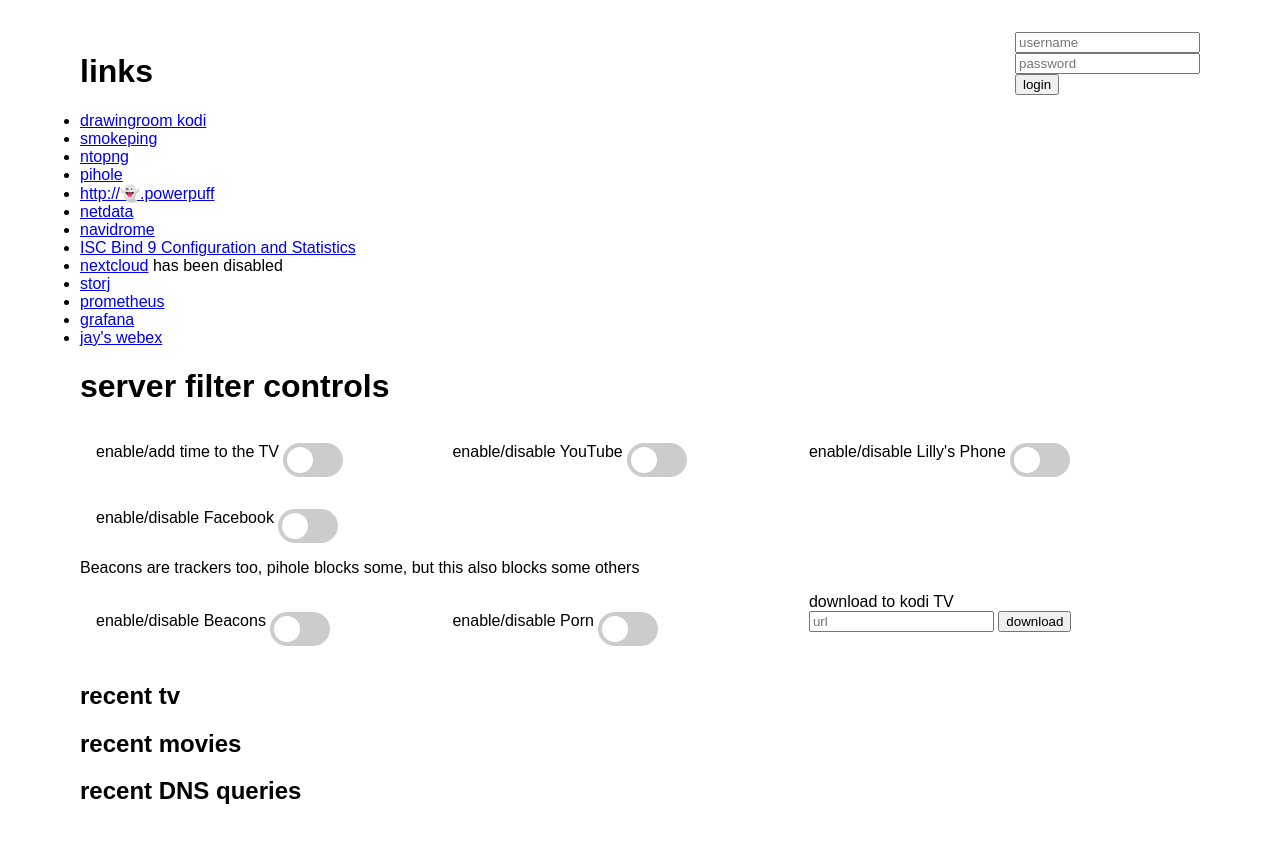
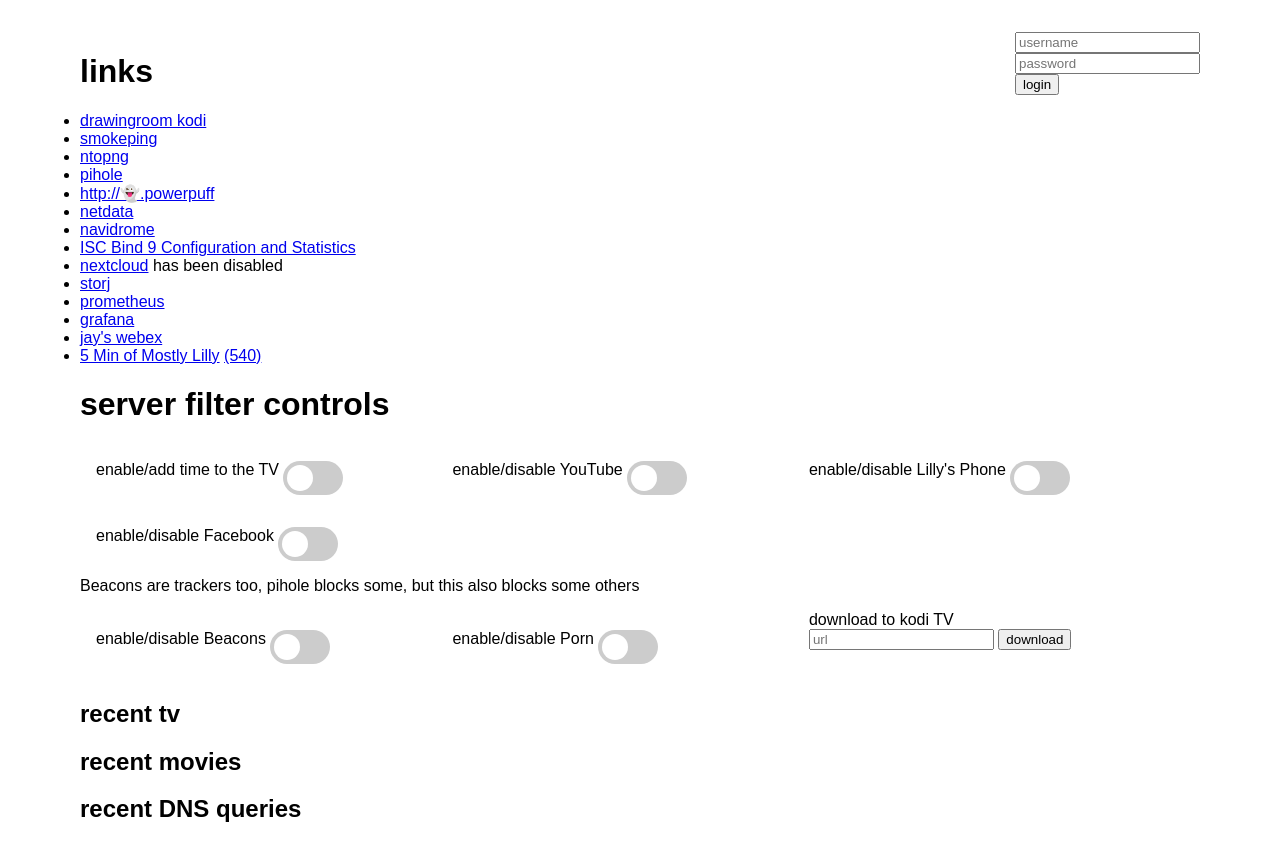
Before and after one commit to jrwren/etv, a plain HTML site: page index.html in a window 1280 px wide. Drawn offline with Linux system fonts and the light colour scheme; no server answers.

Commit message:
add lilly video to list

```diff
--- a/index.html
+++ b/index.html
@@ -165,6 +165,9 @@
         <li><a href="http://delays.powerpuff:9090">prometheus</a>
         <li><a href="http://delays.powerpuff:3000">grafana</a>
         <li><a href="https://cisco.webex.com/meet/jawren">jay's webex</a></li>
+        <li><a href="http://delays.powerpuff/5 Min of Mostly Lilly.mp4">5 Min of Mostly Lilly</a>
+            <a href="http://delays.powerpuff/5 Min of Mostly Lilly-540p.mp4">(540)</a>
+        </li>
     </ul>
     <h1> server filter controls</h1>
     <div id="response"> </div>
```
